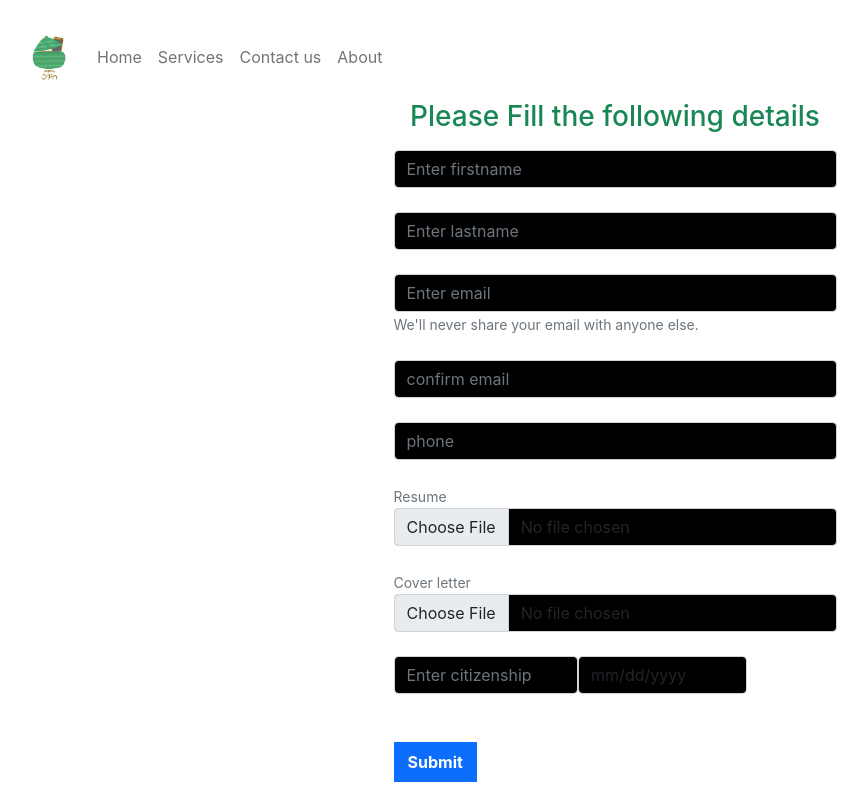
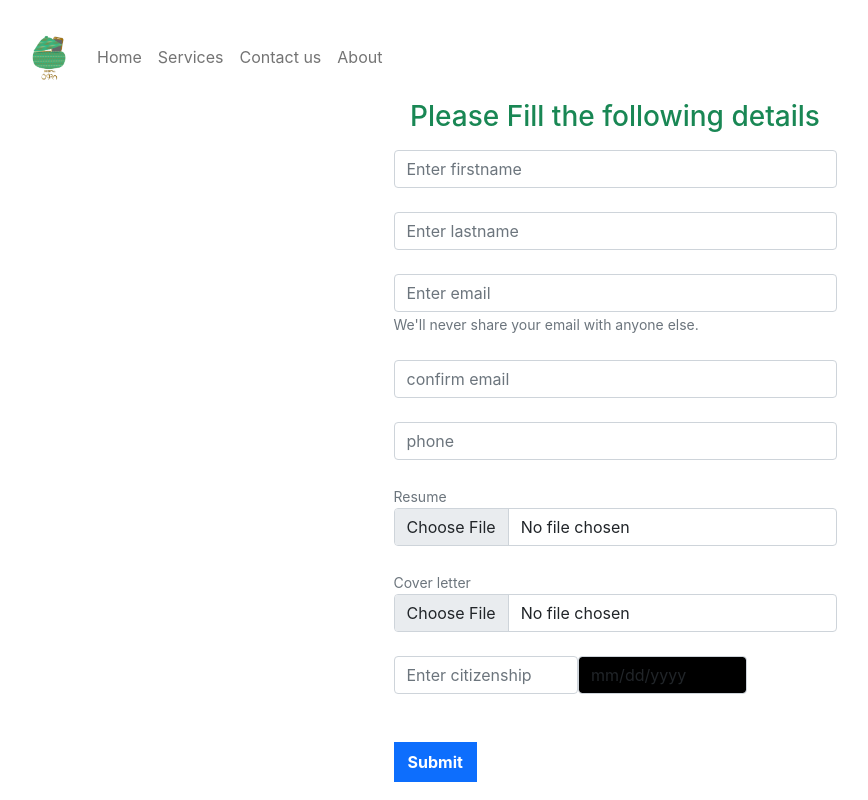
Before and after one commit to kevothe/DigitalEqub, a React (Create React App) app: page /jobApplication in a window 1280 px wide. Shown: the top 800 px of the page, without its empty margins (25-893 px from the left). Built offline with nearby package versions, Linux system fonts and the light colour scheme.

Commit message:
minor adjustments

```diff
--- a/src/pages/accountRecovery.jsx
+++ b/src/pages/accountRecovery.jsx
@@ -27,7 +27,7 @@ export default function     AccountRecovery () {
       <h3 className="text-center text-success ">Find account</h3>
     <div className="form-group mt-3">
 
-    <input type="text" class="form-control" id="InputFirstName" aria-describedby="emailHelp" placeholder="Enter email"/>
+    <input type="text" className="form-control bg-white" id="InputFirstName" aria-describedby="emailHelp" placeholder="Enter email"/>
 
   </div>
 
--- a/src/pages/jobApplication.jsx
+++ b/src/pages/jobApplication.jsx
@@ -14,39 +14,39 @@ export default function     JobApp () {
       <h3 className="text-center text-success ">Please Fill the following details</h3>
     <div className="form-group mt-3">
 
-    <input type="text" class="form-control" id="InputFirstName" aria-describedby="emailHelp" placeholder="Enter firstname"/>
+    <input type="text" className="form-control bg-white" id="InputFirstName" aria-describedby="emailHelp" placeholder="Enter firstname"/>
 
   </div>
   <div className="form-group mt-4">
 
-    <input type="text" class="form-control" id="InputFirstName" aria-describedby="emailHelp" placeholder="Enter lastname"/>
+    <input type="text" className="form-control bg-white " id="InputFirstName" aria-describedby="emailHelp" placeholder="Enter lastname"/>
 
   </div>
   <div className="form-group mt-4">
 
-    <input type="email" class="form-control"  aria-describedby="emailHelp" placeholder="Enter email"/>
+    <input type="email" className="form-control bg-white"  aria-describedby="emailHelp" placeholder="Enter email"/>
     <small id="emailHelp" class="form-text text-muted">We'll never share your email with anyone else.</small>
   </div>
   <div className="form-group mt-4">
 
-    <input type="email" class="form-control"  aria-describedby="emailHelp" placeholder="confirm email"/>
+    <input type="email" className="form-control bg-white"  aria-describedby="emailHelp" placeholder="confirm email"/>
      </div>
   <div className="form-group mt-4">
 
-    <input type="tel" class="form-control"  aria-describedby="emailHelp" placeholder="phone"/>
+    <input type="tel" className="form-control bg-white"  aria-describedby="emailHelp" placeholder="phone"/>
       </div>
   <div className="form-group mt-4">
   <small class="form-text text-muted" id="emailHelp"> Resume</small>
-    <input type="file" class="form-control"  aria-describedby="emailHelp" placeholder="upload coverletter"/>
+    <input type="file" className="form-control bg-white"  aria-describedby="emailHelp" placeholder="upload coverletter"/>
       </div>
       <div className="form-group mt-4">
       <small class="form-text text-muted"> Cover letter</small>
 
-   <input type="file" class="form-control"  aria-describedby="emailHelp" placeholder="upload cv"/>
+   <input type="file" className="form-control bg-white"  aria-describedby="emailHelp" placeholder="upload cv"/>
      </div>
   <div className="form-group mt-4 d-flex flex-row justify-content-space-between">
     <div className="col-5 pr-3">
-  <input type="text" class="form-control" id="InputFirstName" aria-describedby="emailHelp" placeholder="Enter citizenship"/>
+  <input type="text" className="form-control bg-white" id="InputFirstName" aria-describedby="emailHelp" placeholder="Enter citizenship"/>
   </div>
   <div id="date-picker-example" className="md-form md-outline input-with-post-icon datepicker" inline="true">
   <input placeholder="Select date" type="date" id="example" class="form-control"/>
--- a/src/pages/jobDetails.jsx
+++ b/src/pages/jobDetails.jsx
@@ -25,15 +25,15 @@ export default function     JobDetails () {
         <form>
   <div class="form-group">
     <label for="exampleInputEmail1">Email address</label>
-    <input type="email" class="form-control" id="exampleInputEmail1" aria-describedby="emailHelp" placeholder="Enter email"/>
+    <input type="email" className="bg-white form-control" id="exampleInputEmail1" aria-describedby="emailHelp" placeholder="Enter email"/>
     <small id="emailHelp" class="form-text text-muted">We'll never share your email with anyone else.</small>
   </div>
   <div class="form-group">
     <label for="exampleInputPassword1">Password</label>
-    <input type="password" class="form-control" id="exampleInputPassword1" placeholder="Password"/>
+    <input type="password" className="bg-white form-control" id="exampleInputPassword1" placeholder="Password"/>
   </div>
   <div class="form-check">
-    <input type="checkbox" class="form-check-input" id="exampleCheck1"/>
+    <input type="checkbox" className=" bg-white form-check-input" id="exampleCheck1"/>
     <label class="form-check-label" for="exampleCheck1">Check me out</label>
   </div>
   </form>
```
